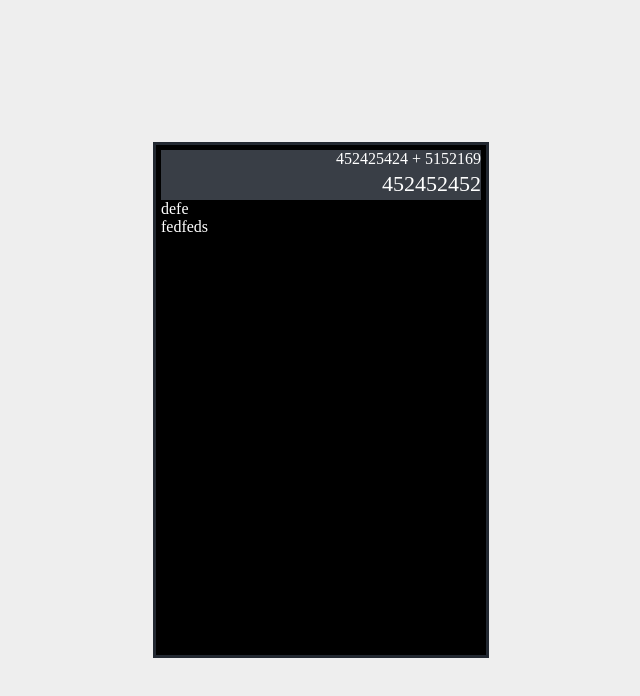
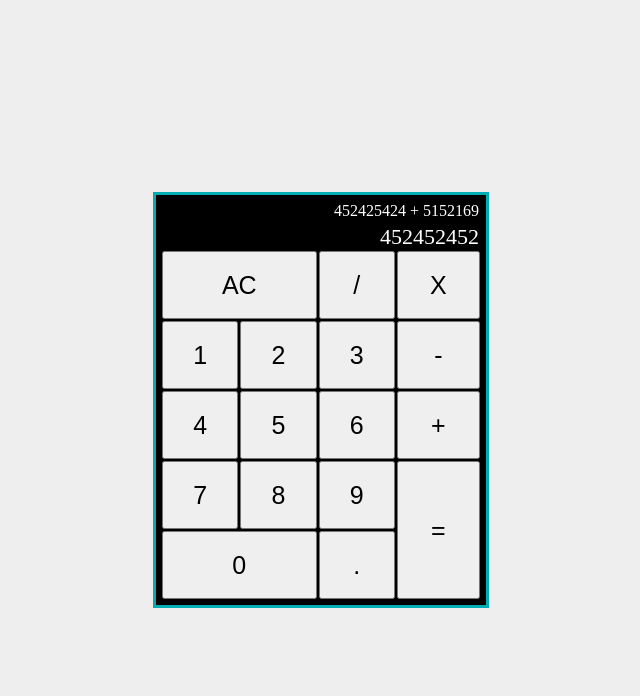
Before and after one commit to MohamedYassineBenomar/Calculator, a React (Create React App) app: page / in a window 1280 px wide. Shown: the top 696 px of the page, without its empty margins (319-959 px from the left). Built offline with nearby package versions, Linux system fonts and the light colour scheme.

Commit message:
layount done

```diff
--- a/src/components/Displayer/Displayer.scss
+++ b/src/components/Displayer/Displayer.scss
@@ -1,7 +1,8 @@
 #displayer-container {
     height: 50px;
     width: 100%;
-    background-color: #393E46;
+    background-color: black;
+    flex: 1;
     #display {
         height: 100%;
         width: 100%;
@@ -11,7 +12,7 @@
         #complete-operations {
             flex: 1;
             text-align: right;
-
+            padding: 2px;
         }
         #current-operations {
             flex: 2;
@@ -19,8 +20,7 @@
             justify-content: right;
             align-items: center;
             font-size: 22px;
-
+            padding: 2px;
         }
     }
-
 }
--- /dev/null
+++ b/src/components/Inputbtns/Inputbtns.js
@@ -0,0 +1,45 @@
+import React from 'react'
+import './Inputbtns.scss'
+
+function Inputbtns() {
+  return (
+    <div id="inputbtns-container">
+        <table>
+            <tr>
+                <td colspan="2"><button id='ac-btn' className='btns' value='AC'>AC</button></td>
+                <td><button className='btns operation-btns' value='/'>/</button></td>
+                <td><button className='btns operation-btns' value='X'>X</button></td>
+            </tr>
+            <tr>
+                <td><button className='btns' value='1'>1</button></td>
+                <td><button className='btns' value='2'>2</button></td>
+                <td><button className='btns' value='3'>3</button></td>
+                <td><button className='btns operation-btns' value='-'>-</button></td>
+            </tr>
+            <tr>
+                <td><button className='btns' value='4'>4</button></td>
+                <td><button className='btns' value='5'>5</button></td>
+                <td><button className='btns' value='6'>6</button></td>
+                <td><button className='btns operation-btns' value='+'>+</button></td>
+            </tr>
+            <tr>
+                <td><button className='btns' value='7'>7</button></td>
+                <td><button className='btns' value='8'>8</button></td>
+                <td><button className='btns' value='9'>9</button></td>
+                <td rowspan="2"><button id='equal-btn' className='btns' value='='>=</button></td>
+            </tr>
+            <tr>
+                <td colspan="2"><button className='btns' value='0'>0</button></td>
+                <td><button className='btns' value='.'>.</button></td>
+            </tr>
+        </table>
+
+
+
+
+
+    </div>
+  )
+}
+
+export default Inputbtns
--- /dev/null
+++ b/src/components/Inputbtns/Inputbtns.scss
@@ -0,0 +1,17 @@
+#inputbtns-container {
+    flex: 8;
+    table {
+        width: 100%;
+        height: 100%;
+        border-spacing: 0;
+
+        td {
+
+            .btns {
+                height: 100%;
+                width: 100%;
+                font-size:25px;
+            }
+        }
+    }
+}
--- a/src/containers/Calculator.js
+++ b/src/containers/Calculator.js
@@ -1,14 +1,14 @@
 import React from 'react'
 import './Calculator.scss'
 import Displayer from '../components/Displayer/Displayer'
+import Inputbtns from '../components/Inputbtns/Inputbtns'
 
 function Calculator() {
   return (
     <div id='container'>
       <div id='calculator-background'>
         <Displayer />
-        <div>defe</div>
-        <div>fedfeds</div>
+        <Inputbtns />
       </div>
     </div>
   )
--- a/src/containers/Calculator.scss
+++ b/src/containers/Calculator.scss
@@ -9,11 +9,14 @@
     left: 0;
     background-color: #EEEEEE;
     #calculator-background {
+        display: flex;
+        flex-direction: column;
         padding: 5px;
-        height: 500px;
+        height: 400px;
         width: 320px;
-        background-color: rgb(0, 0, 0);
+        background-color: black;
         color:white;
-        border: 3px solid #222831;
+        border: 3px solid #00ADB5;
+
     }
 }
```
